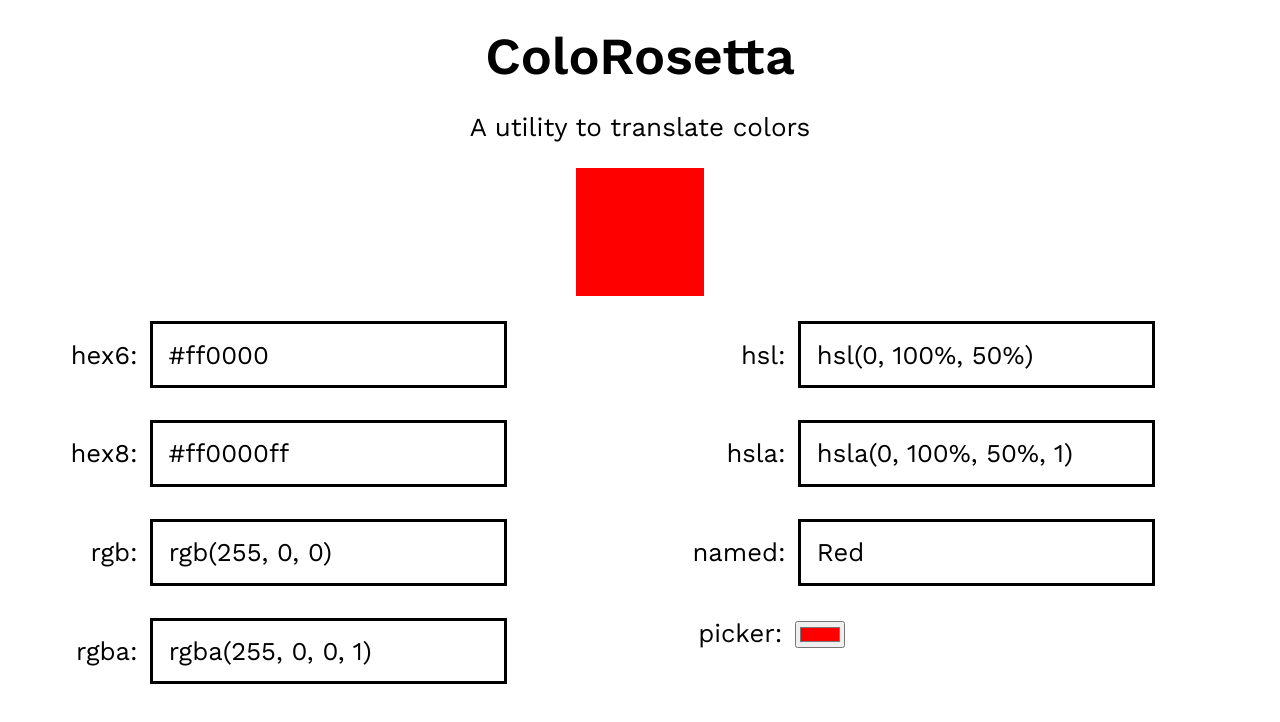
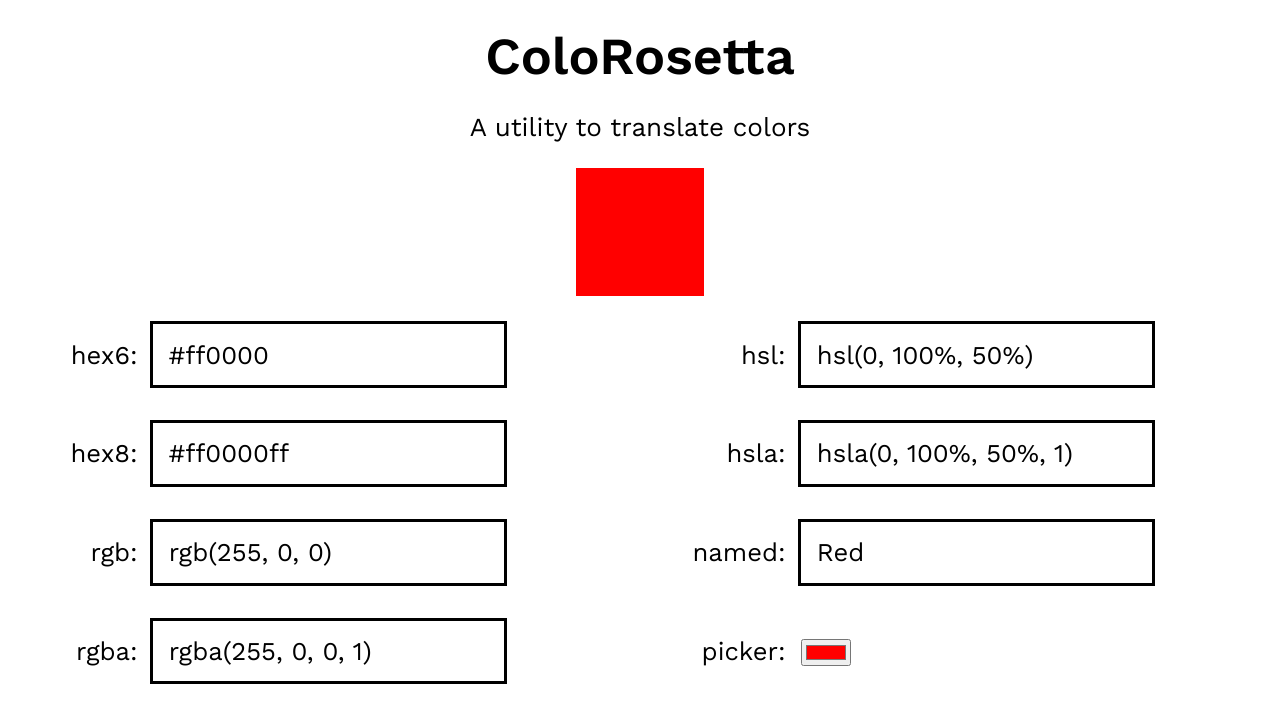
Before and after one commit to chipcullen/colorosetta, a React (Create React App) app: page / in a window 1280 px wide. Shown: the top 722 px of the page. Built offline with nearby package versions, Linux system fonts and the light colour scheme.

Commit message:
getting layout fixed with picker

```diff
--- a/src/App.css
+++ b/src/App.css
@@ -4,7 +4,6 @@
 }
 
 .App-header {
-
   display: flex;
   flex-direction: column;
   align-items: center;
@@ -58,10 +57,18 @@ input[type=text] {
   transition: border-color ease-in .2s, border-radius ease-in .2s, background-color ease-in .2s;
 }
 
-input[type=color] {
+.color-input-wrapper {
+  width: clamp(12.5rem, 25vw, 30rem);
+  display: inline-block;
+  padding: calc(1.2vw + 3px);
   margin-bottom: 2rem;
   margin-left: 1vw;
-  margin-right: 24.5vw; /* magic number */
+  text-align: left;
+}
+
+input[type=color] {
+  position: relative;
+  left: -1.2vw;
 }
 
 input:focus {
--- a/src/components/Input.tsx
+++ b/src/components/Input.tsx
@@ -50,7 +50,6 @@ const Input: React.FC<InputProps> = props => {
       setInputState(inputStates.outOfFocus);
     } else {
       setInputState(inputStates.onBlurInvalidValue);
-      // setInputState(inputStates.outOfFocus);
     }
   }
 
@@ -74,15 +73,33 @@ const Input: React.FC<InputProps> = props => {
     setValue(translatedIncomingColor);
   }
 
-  const inputType = colorType === colorTypes.picker ? `color` : `text`;
-
+  if (colorType === colorTypes.picker) {
+    return (
+      <label>
+        <span className="label-text">
+        {labelText}:
+        </span>
+        <div className="color-input-wrapper">
+          <input
+            type="color"
+            placeholder={placeHolder}
+            onChange={localChangeHandler}
+            onFocus={() => setInputState(inputStates.inFocus)}
+            onBlur={blurHandler}
+            value={value}
+            name={colorType}
+          />
+        </div>
+      </label>
+    );
+  } else {
     return (
       <label>
         <span className="label-text">
         {labelText}:
         </span>
         <input
-        type={inputType}
+          type="text"
           placeholder={placeHolder}
           onChange={localChangeHandler}
           onFocus={() => setInputState(inputStates.inFocus)}
@@ -92,6 +109,7 @@ const Input: React.FC<InputProps> = props => {
         />
       </label>
     );
+  }
 };
 
 export { Input };
--- a/tsconfig.json
+++ b/tsconfig.json
@@ -18,7 +18,7 @@
     "resolveJsonModule": true,
     "isolatedModules": true,
     "noEmit": true,
-    "jsx": "react"
+    "jsx": "react-jsx"
   },
   "include": [
     "src"
```
Lines whose indentation alone changed are shown as unchanged.
